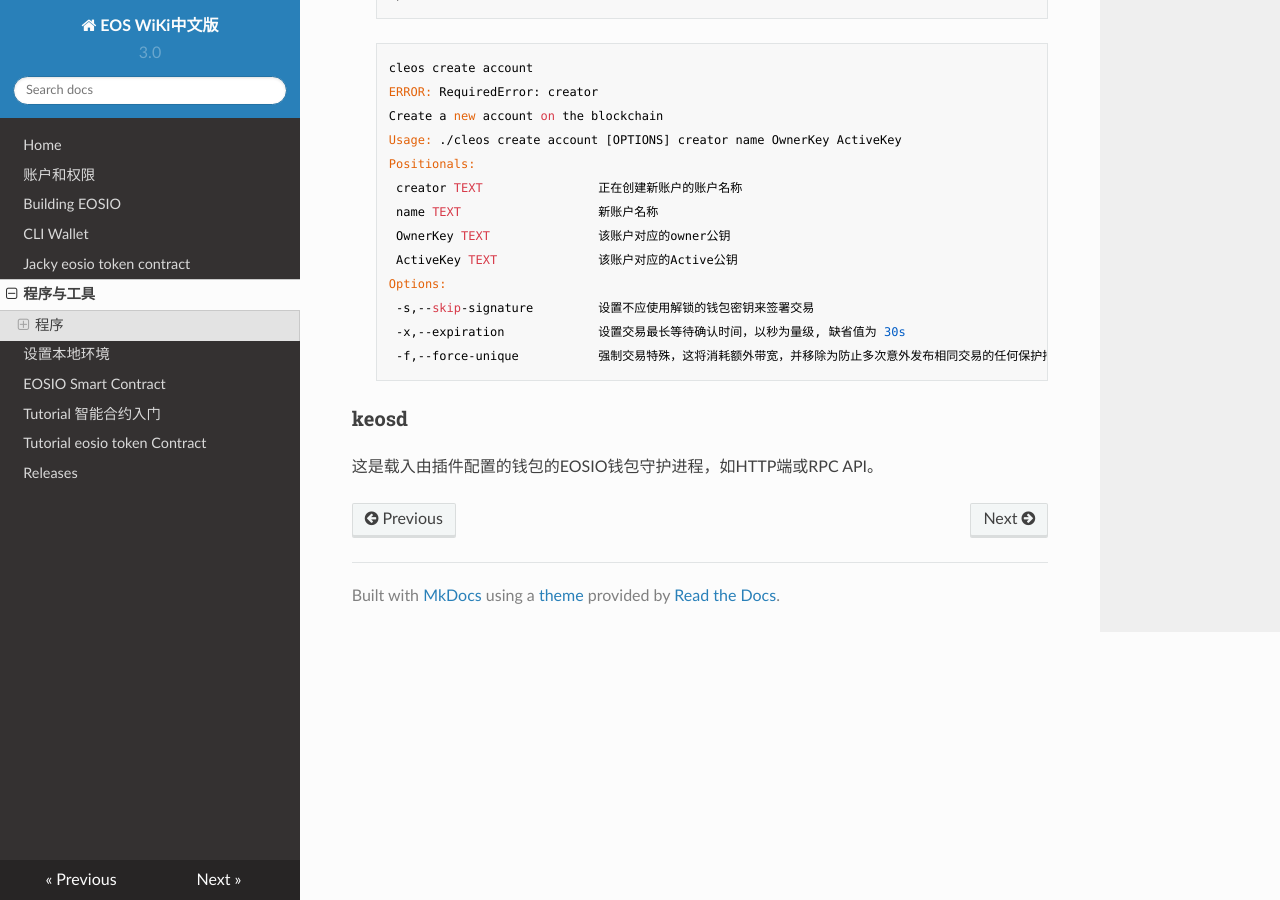
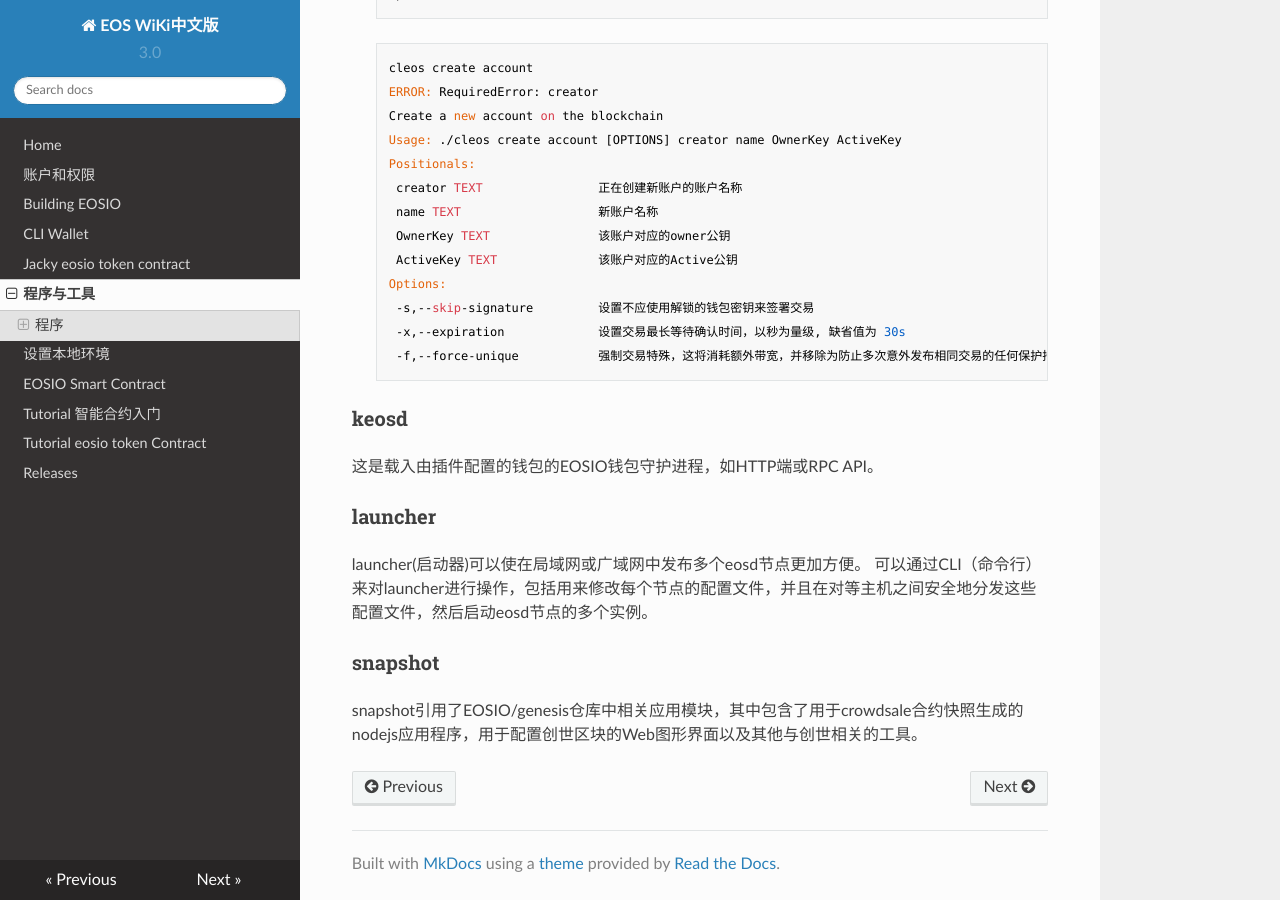
Before and after one commit to eostea/eos-wiki, an MkDocs documentation site: the page built from docs/Programs & Tools.md, in a window 1280 px wide and 900 px high, scrolled down 1448 px. Built offline with MkDocs 1.6.1, drawn with Linux system fonts in a browser that asks for light colours; nearby versions of some CDN libraries.

Commit message:
launcher&snapshot(v1)

```diff
--- a/docs/Programs & Tools.md
+++ b/docs/Programs & Tools.md
@@ -57,3 +57,10 @@ cleos是一个命令行工具，它与nodeos公开的REST API进行交互。 为
 >  -f,--force-unique           强制交易特殊，这将消耗额外带宽，并移除为防止多次意外发布相同交易的任何保护措施</code></pre>
 ### keosd
 这是载入由插件配置的钱包的EOSIO钱包守护进程，如HTTP端或RPC API。
+
+### launcher
+
+launcher(启动器)可以使在局域网或广域网中发布多个eosd节点更加方便。 可以通过CLI（命令行）来对launcher进行操作，包括用来修改每个节点的配置文件，并且在对等主机之间安全地分发这些配置文件，然后启动eosd节点的多个实例。
+
+### snapshot
+snapshot引用了EOSIO/genesis仓库中相关应用模块，其中包含了用于crowdsale合约快照生成的nodejs应用程序，用于配置创世区块的Web图形界面以及其他与创世相关的工具。
```
